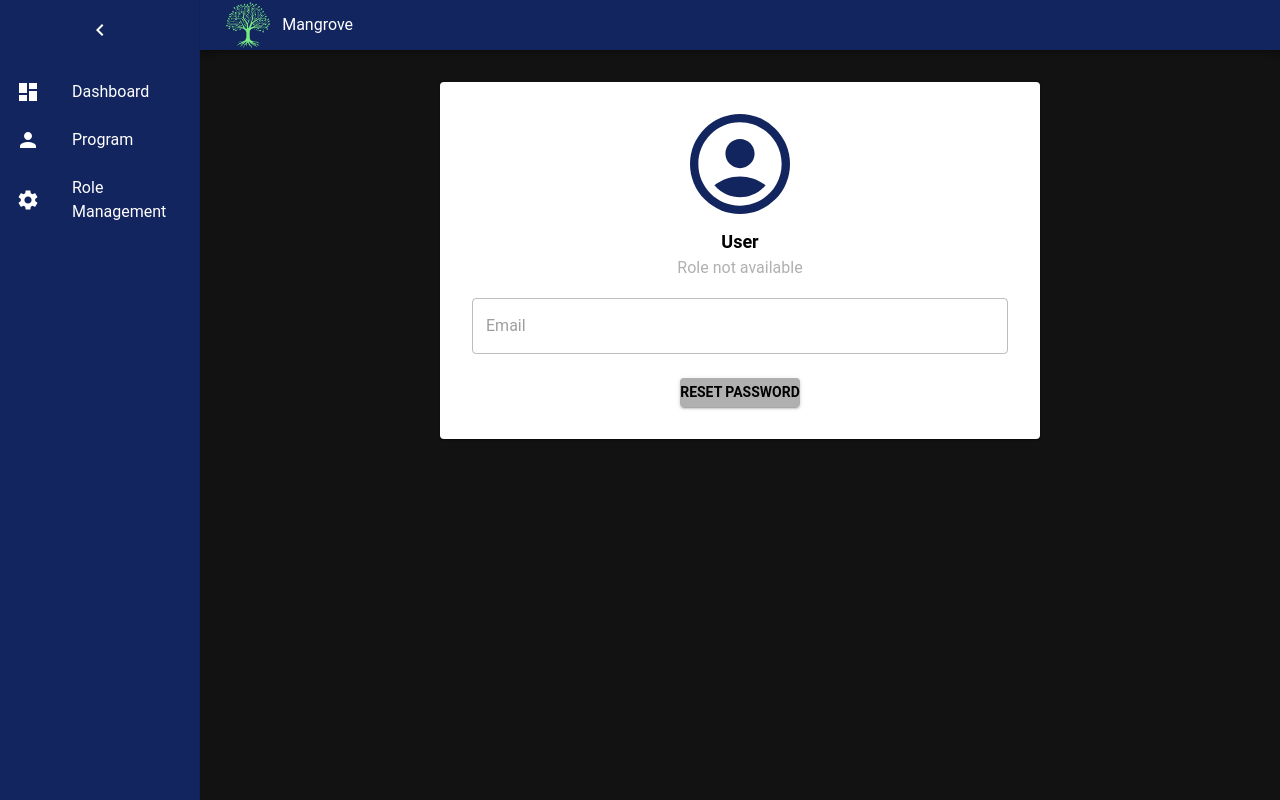
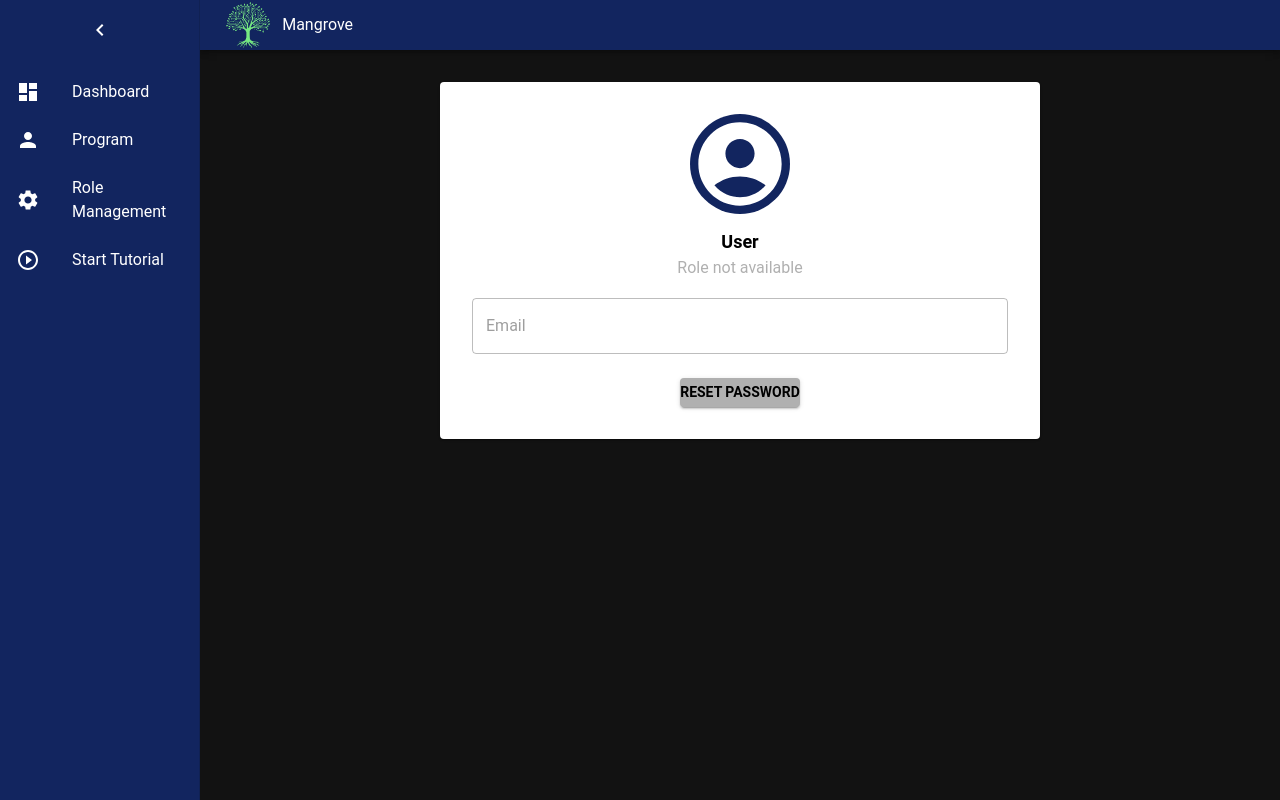
Before and after one commit to tntechcsc/webharness, a React (Create React App) app in the folder frontend/: page /profile in a window 1280 px wide. Built offline with nearby package versions, Linux system fonts and the light colour scheme; no server answers; sample sign-in values are in the browser's storage.

Commit message:
Adds tutorial. Working on homepage and application

```diff
--- a/frontend/package.json
+++ b/frontend/package.json
@@ -14,6 +14,7 @@
     "axios": "^1.7.9",
     "bootstrap": "^5.3.3",
     "cross-env": "^7.0.3",
+    "intro.js": "^7.2.0",
     "react": "^18.3.1",
     "react-bootstrap": "^2.10.9",
     "react-data-table-component": "^7.7.0",
--- a/frontend/src/App.js
+++ b/frontend/src/App.js
@@ -12,6 +12,7 @@ import { checkSession } from "./utils/authUtils"
 import { createTheme, ThemeProvider } from '@mui/material/styles';
 import Profile from "./pages/Profile";
 import theme from "./theme";
+import "intro.js/minified/introjs.min.css";
 
 /* should probably put theme into theme.js not here
 const theme = createTheme({
--- a/frontend/src/components/Navbar.js
+++ b/frontend/src/components/Navbar.js
@@ -1,16 +1,20 @@
 import React, {useState, useEffect } from "react";
-import { Link } from "react-router-dom";
+import {Link, useLocation} from "react-router-dom";
 import { Drawer, List, ListItem, ListItemButton, ListItemIcon, ListItemText, IconButton } from "@mui/material";
 import DashboardIcon from "@mui/icons-material/Dashboard";
 import SettingsIcon from "@mui/icons-material/Settings";
 import PersonIcon from "@mui/icons-material/Person";
+import PlayCircleOutlineIcon from "@mui/icons-material/PlayCircleOutline";
 import { Menu as MenuIcon, ChevronLeft as ChevronLeftIcon } from "@mui/icons-material";
 import { useTheme } from "@mui/material/styles";
+import { startTutorialManually } from "../utils/tutorial";
 
 const Navbar = () => {
   const theme = useTheme();
+  const location = useLocation();
   const drawerWidth = 200;
   const collapsedWidth = 60;
+
   const [open, setOpen] = useState(() => {
     // Retrieve the draawer state from localStorage
     const savedState = localStorage.getItem("drawerOpen");
@@ -21,6 +25,13 @@ const Navbar = () => {
     // Save the drawer state to localStorage whenever it chaanges
     localStorage.setItem("drawerOpen", JSON.stringify(open));
   }, [open]);
+
+  const getPageKey = () => {
+    if (location.pathname === "/") return "homepage";
+    if (location.pathname.includes("applications")) return "applications";
+    if (location.pathname.includes("profile")) return "profile";
+    return null;
+  };
 
   return (
     <Drawer
@@ -76,6 +87,21 @@ const Navbar = () => {
             <ListItemText primary="Role Management" />
           </ListItemButton>
         </ListItem>
+
+        {/* Start Tutorial Button */}
+        <ListItem disablePadding>
+          <ListItemButton onClick={() => {
+            const pageKey = getPageKey();
+            if (pageKey) {
+              startTutorialManually(pageKey);
+            }
+          }}>
+            <ListItemIcon sx={{ color: "white" }}>
+              <PlayCircleOutlineIcon />
+            </ListItemIcon>
+            <ListItemText primary="Start Tutorial" />
+          </ListItemButton>
+        </ListItem>
       </List>
     </Drawer>
   );
--- a/frontend/src/pages/Application.js
+++ b/frontend/src/pages/Application.js
@@ -162,17 +162,18 @@ function Application() {
 
           <Grid container spacing={3}>
             <Grid item xs={12}>
-              <Box sx={{ p: 3, backgroundColor: theme.palette.background.paper, textColor: theme.palette.text.primary, borderRadius: "8px" }}>
+              <Box id="applications-overview" sx={{ p: 3, backgroundColor: theme.palette.background.paper, textColor: theme.palette.text.primary, borderRadius: "8px" }}>
                 <Typography variant="h6">Applications Overview</Typography>
                 <Divider sx={{ my: 2 }} />
 
                 <Box sx={{ display: "flex", justifyContent: "space-between", alignItems: "center", mb: 2 }}>
-                  <Button variant="contained" component={Link} to="/add-application" style={{ backgroundColor: '#75ea81', padding: '2px 0px', transform: "scale(0.75)" }}>
-                    <IconButton variant="contained" color="primary"  style={{ color: '#12255f' }}>
-                      <FaPlus  />
+                  <Button id="add-application-button" variant="contained" component={Link} to="/add-application" style={{ backgroundColor: '#75ea81', padding: '2px 0px', transform: "scale(0.75)" }}>
+                    <IconButton variant="contained" color="primary" style={{ color: '#12255f' }}>
+                      <FaPlus />
                     </IconButton>
                   </Button> {/*Buton to add new application */}
                   <TextField
+                    id="search-bar"
                     label="Search applications..."
                     variant="outlined"
                     size="small"
@@ -234,7 +235,7 @@ function Application() {
                       </TableRow>
                     </TableHead>
                     <TableBody>{/*Table body*/}
-                      {sortedApplications.slice(page * rowsPerPage, page * rowsPerPage + rowsPerPage).map((row) => ( //further filters our sorted array to only show the rows we want which are determined by the page and rows per page
+                      {sortedApplications.slice(page * rowsPerPage, page * rowsPerPage + rowsPerPage).map((row, index) => ( //further filters our sorted array to only show the rows we want which are determined by the page and rows per page
                         <TableRow key={row.application.id}>
                           <TableCell>{row.application.name}</TableCell>
                           <TableCell>{row.application.categories.map((cat) => cat.name).join(", ") || "N/A"}</TableCell>
@@ -242,12 +243,12 @@ function Application() {
                           <TableCell>{row.application.description}</TableCell>
                           <TableCell>{row.application.status || "Inactive"}</TableCell>
                           <TableCell sx={{ display: "", justifyContent: "" }}>{/*our action buttons */}
-                            <Button variant="contained" color="success" onClick={() => runApplication(row.application.id)} title="Run" size="small" style={{ backgroundColor: '#75ea81', padding: '2px 0px', transform: "scale(0.75)" }}>
+                            <Button id={index === 0 ? "run-button" : undefined} variant="contained" color="success" onClick={() => runApplication(row.application.id)} title="Run" size="small" style={{ backgroundColor: '#75ea81', padding: '2px 0px', transform: "scale(0.75)" }}>
                               <IconButton variant="contained" color="primary"  style={{ color: '#12255f' }}>
                                 <FaPlay />
                               </IconButton>
                             </Button>
-                            <Button variant="contained" color="success" component={Link} to={`/view-application/${row.application.id}`} size="small" title="View" style={{ backgroundColor: '#75ea81', padding: '2px 0px', transform: "scale(0.75)" }}>
+                            <Button id={index === 0 ? "view-button" : undefined} variant="contained" color="success" component={Link} to={`/view-application/${row.application.id}`} size="small" title="View" style={{ backgroundColor: '#75ea81', padding: '2px 0px', transform: "scale(0.75)" }}>
                               <IconButton variant="contained" color="primary"  style={{ color: '#12255f' }}>
                                 <FaEye />
                               </IconButton>
--- a/frontend/src/pages/HomePage.js
+++ b/frontend/src/pages/HomePage.js
@@ -38,10 +38,16 @@ const HomePage = () => {
           <Grid container spacing={3}>
             {/* Large Centered Card for Active Applications */}
             <Grid item xs={12} md={6}>
-              <Card sx={{ textAlign: "center", p: 3 }}>
+              <Card sx={{ textAlign: "center", p: 3 }} id="applications-card">
                 <CardContent>
                   <Typography variant="h6">Applications in Usage</Typography>
-                  <CircularProgress variant="determinate" value={(activeApplications / totalApplications) * 100} size={120} thickness={5} />
+                  <CircularProgress
+                    id="active-applications"
+                    variant="determinate"
+                    value={(activeApplications / totalApplications) * 100}
+                    size={120}
+                    thickness={5}
+                  />
                   <Typography variant="h5" sx={{ mt: 2 }}>
                     {activeApplications}/{totalApplications}
                   </Typography>
@@ -51,7 +57,7 @@ const HomePage = () => {
 
             {/* Bar Chart for Failed Applications */}
             <Grid item xs={12} md={6}>
-              <Card sx={{ p: 2 }}>
+              <Card sx={{ p: 2 }} id="failed-applications">
                 <CardContent>
                   <Typography variant="h6">Failed Applications</Typography>
                   <ResponsiveContainer width="100%" height={180}>
@@ -68,7 +74,7 @@ const HomePage = () => {
 
             {/* Two Smaller Cards for Recent Logins & Placeholder for Additional Data */}
             <Grid item xs={12} sm={6} md={4}>
-              <Card sx={{ p: 2 }}>
+              <Card sx={{ p: 2 }} id="recent-logins">
                 <CardContent>
                   <Typography variant="h6">Recent Logins</Typography>
                   <Divider sx={{ my: 1 }} />
@@ -84,7 +90,7 @@ const HomePage = () => {
             </Grid>
 
             <Grid item xs={12} sm={6} md={4}>
-              <Card sx={{ p: 2 }}>
+              <Card sx={{ p: 2 }} id="upcoming-events">
                 <CardContent>
                   <Typography variant="h6">Upcoming Events</Typography>
                   <Divider sx={{ my: 1 }} />
@@ -95,7 +101,7 @@ const HomePage = () => {
 
             {/* Full-width Card for Additional Info or Logs */}
             <Grid item xs={12} md={8}>
-              <Card sx={{ p: 2 }}>
+              <Card sx={{ p: 2 }} id="system-logs">
                 <CardContent>
                   <Typography variant="h6">System Logs</Typography>
                   <Divider sx={{ my: 1 }} />
--- /dev/null
+++ b/frontend/src/utils/tutorial.js
@@ -0,0 +1,38 @@
+import introJs from "intro.js";
+import "intro.js/minified/introjs.min.css";
+
+export const startTutorialManually = (currentPage) => {
+  let steps = [];
+
+  if (currentPage === "homepage") {
+    steps = [
+      { element: "#applications-card", intro: "This card shows the number of active applications." },
+      { element: "#active-applications", intro: "This progress bar displays the percentage of active applications." },
+      { element: "#failed-applications", intro: "This chart displays application failures over time." },
+      { element: "#recent-logins", intro: "This section shows the most recent user logins." },
+      { element: "#upcoming-events", intro: "This card displays any scheduled upcoming events." },
+      { element: "#system-logs", intro: "System logs provide important operational details." },
+    ];
+  } else if (currentPage === "applications") {
+    steps = [
+      { element: "#applications-overview", intro: "This section gives an overview of all applications." },
+      { element: "#add-application-button", intro: "Click here to add a new application." },
+      { element: "#search-bar", intro: "Use this search bar to quickly find applications." },
+      { element: "#run-button", intro: "Click this button to start an application." },
+      { element: "#view-button", intro: "Click this button to view an application in detail." },
+    ];
+  }
+
+  if (steps.length > 0) {
+    const intro = introJs();
+    intro.setOptions({
+      steps,
+      showProgress: true,
+      exitOnOverlayClick: false,
+      disableInteraction: true,
+      doneLabel: "Finish",
+    });
+
+    intro.start();
+  }
+};
```
